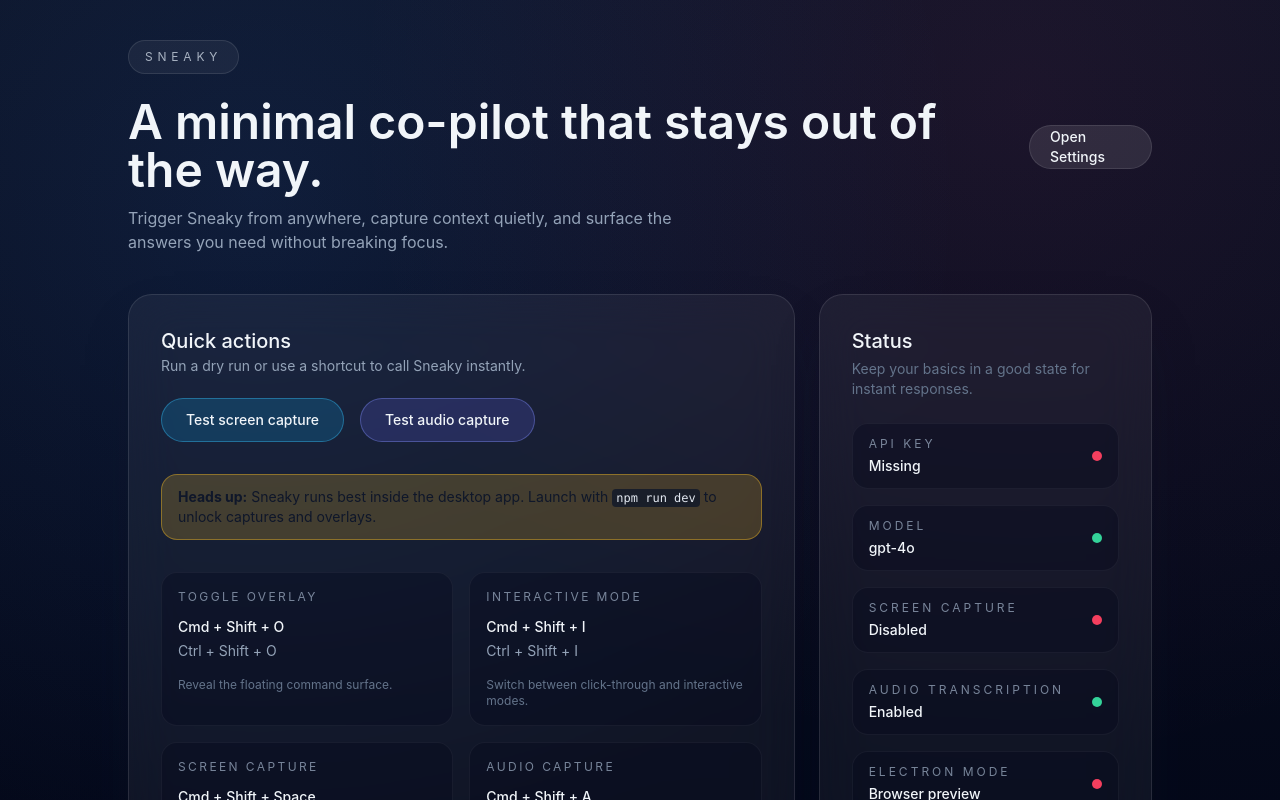
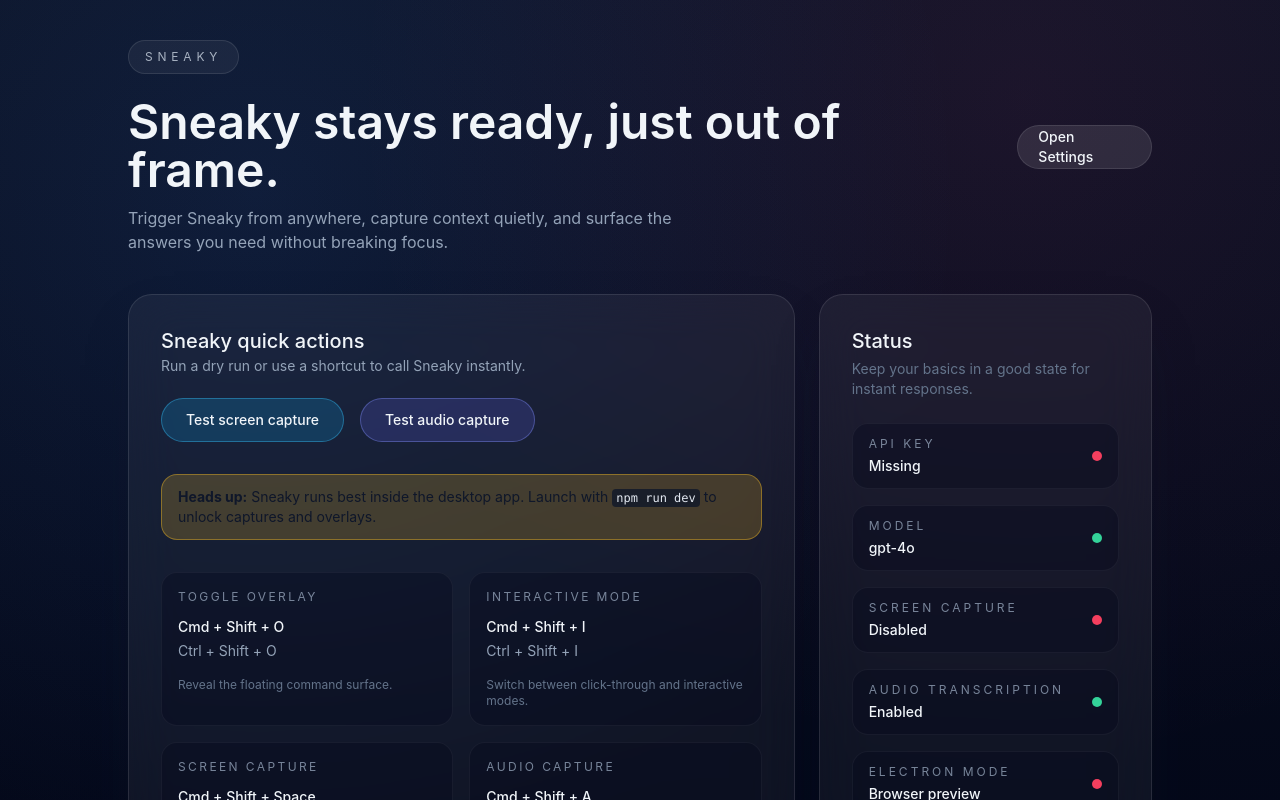
Before and after one commit to AryanParte/Sneaky, a React (Create React App) app: page /#/ in a window 1280 px wide. Shown: the top 800 px of the page. Built offline with nearby package versions, Linux system fonts and the light colour scheme.

Commit message:
rename cluely to sneaky

```diff
--- a/public/index.html
+++ b/public/index.html
@@ -7,11 +7,11 @@
     <meta name="theme-color" content="#000000" />
     <meta
       name="description"
-      content="Cluely - A discreet AI-powered desktop assistant"
+      content="Sneaky - A discreet AI-powered desktop assistant"
     />
     <link rel="apple-touch-icon" href="%PUBLIC_URL%/logo192.png" />
     <link rel="manifest" href="%PUBLIC_URL%/manifest.json" />
-    <title>Cluely</title>
+    <title>Sneaky</title>
   </head>
   <body>
     <noscript>You need to enable JavaScript to run this app.</noscript>
--- a/src/components/MainApp.js
+++ b/src/components/MainApp.js
@@ -185,7 +185,7 @@
             <span className={pillClass}>Sneaky</span>
             <div className="space-y-3">
               <h1 className="text-4xl font-semibold text-slate-100 md:text-5xl">
-                A minimal co-pilot that stays out of the way.
+                Sneaky stays ready, just out of frame.
               </h1>
               <p className="max-w-xl text-base text-slate-400">
                 Trigger Sneaky from anywhere, capture context quietly, and surface the answers you need without breaking focus.
@@ -205,7 +205,7 @@
             <div className="space-y-2">
               <div className="space-y-4 sm:space-y-5">
                 <div className="sm:flex sm:flex-col">
-                  <h2 className="text-xl font-medium text-slate-100">Quick actions</h2>
+              <h2 className="text-xl font-medium text-slate-100">Sneaky quick actions</h2>
                   <p className="text-sm leading-relaxed text-slate-400">
                     Run a dry run or use a shortcut to call Sneaky instantly.
                   </p>
```
Also changed, not shown: public/manifest.json.
